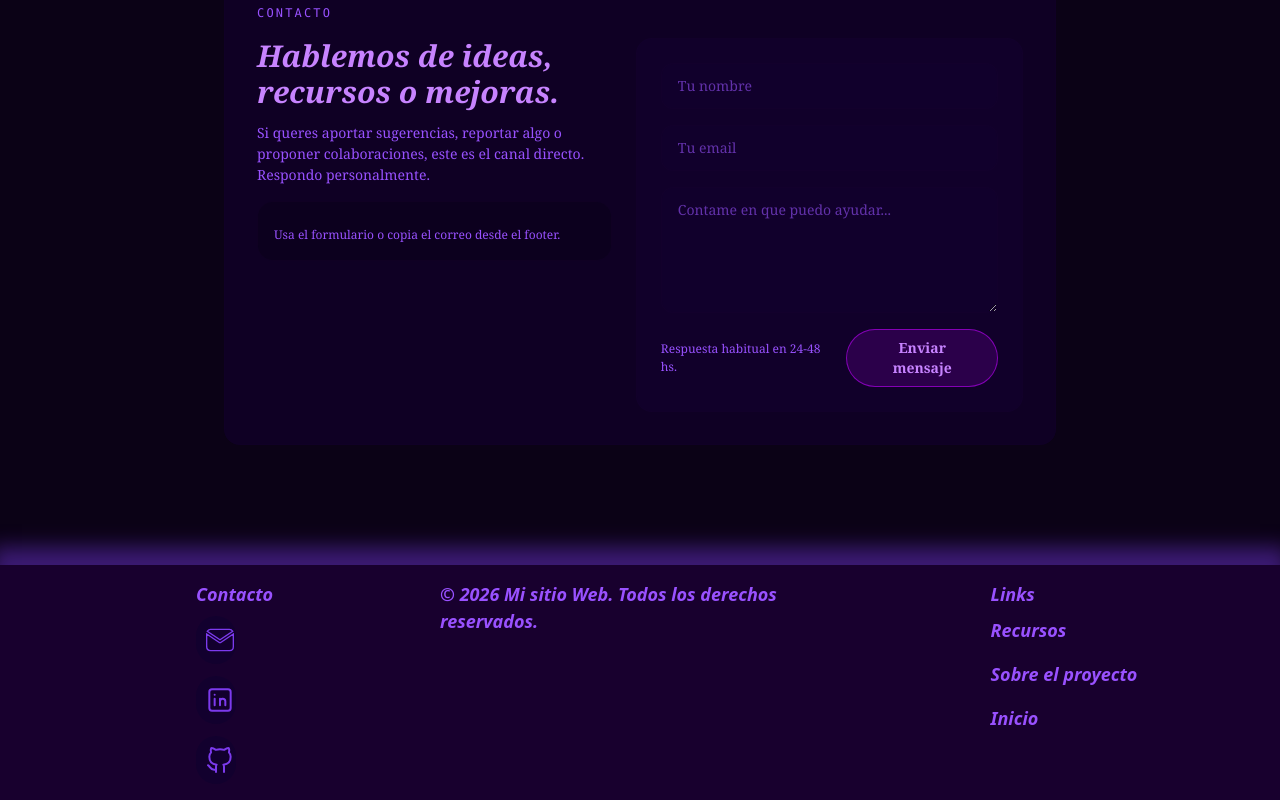
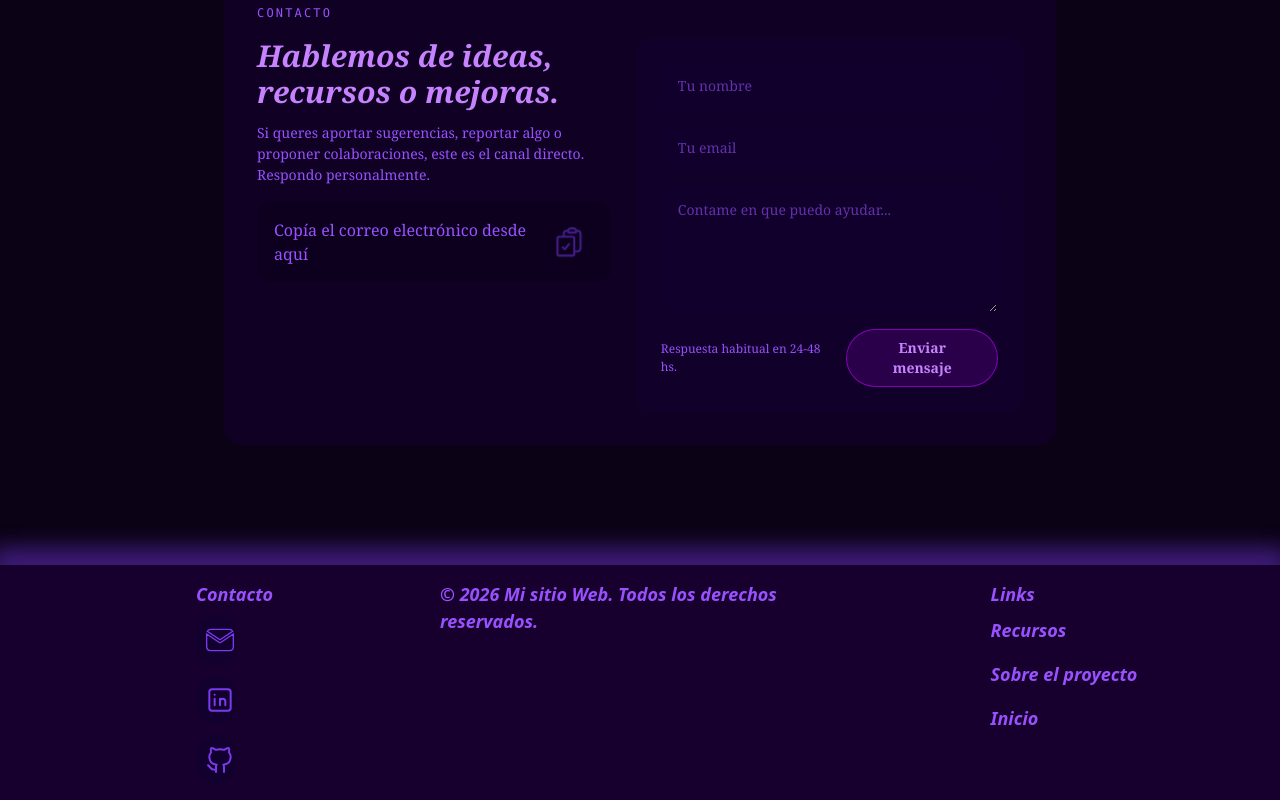
Before and after one commit to MatiasCarlsson/Recursos-Web, a Next.js app: page /sobre-el-proyecto in a window 1280 px wide. Shown: the part 3195-3995 px from the top of the page. Built offline with nearby package versions, Linux system fonts and the light colour scheme; no server answers.

Commit message:
feat: add CopyEmailButton component for easy email copying and enhance global styles with animation

```diff
--- a/src/app/sobre-el-proyecto/page.tsx
+++ b/src/app/sobre-el-proyecto/page.tsx
@@ -1,6 +1,7 @@
 import Image from "next/image";
 import ScrollReveal from "../../components/ScrollReveal";
 import SupportSection from "@/components/about/SupportSection";
+import CopyEmailButton from "@/components/about/CopyEmailButton";
 import ContactForm from "@/components/about/ContactForm";
 
 export const dynamic = "force-static";
@@ -309,17 +310,17 @@ export default function AboutProjectPage() {
             <p className={`${sectionLabelClass} mb-4`}>contacto</p>
             <div className="grid gap-6 lg:grid-cols-[1.1fr_1.2fr]">
               <div>
-                <h2 className="mb-3 text-2xl font-semibold italic text-textPrimary sm:text-3xl">
+                <h2 className="mb-3 text-2xl font-semibold italic sm:text-3xl">
                   Hablemos de ideas, recursos o mejoras.
                 </h2>
                 <p className={`${bodyTextClass} mb-4`}>
                   Si queres aportar sugerencias, reportar algo o proponer colaboraciones, este es el
                   canal directo. Respondo personalmente.
                 </p>
-                <div className="rounded-2xl border border-border/30 bg-primaryColor/35 p-4">
-                  <p className="mt-2 text-xs text-textSecondary">
-                    Usa el formulario o copia el correo desde el footer.
-                  </p>
+                <div className="flex items-center gap-3 rounded-2xl border border-border/30 bg-primaryColor/35 p-4">
+                  <p>
+                    Copía el correo electrónico desde aquí
+                  </p> <CopyEmailButton />
                 </div>
               </div>
 
--- /dev/null
+++ b/src/components/about/CopyEmailButton.tsx
@@ -0,0 +1,42 @@
+"use client";
+
+import { useState } from "react";
+import Image from "next/image";
+
+const EMAIL = "matiascarlsson1@gmail.com";
+
+export default function CopyEmailButton() {
+  const [copied, setCopied] = useState(false);
+
+  const handleClick = async () => {
+    try {
+      await navigator.clipboard.writeText(EMAIL);
+      setCopied(true);
+      window.setTimeout(() => setCopied(false), 1500);
+    } catch (e) {
+      console.error("Clipboard error", e);
+    }
+  };
+
+  return (
+    /* Agregamos 'relative' para que el texto absoluto se posicione respecto a este botón */
+    <button
+      type="button"
+      onClick={handleClick}
+      aria-live="polite"
+      className="relative flex items-center gap-3 rounded-2xl px-3 py-2 hover:bg-primaryColor/30 transition-colors"
+    >
+      <span className="inline-flex items-center justify-center size-7 text-buttonColor" aria-hidden>
+        {/* Aquí mantienes tu animación 'animate-pop' si la configuraste en v4 */}
+        <Image src="/clipboard.svg" alt="Copy email" width={32} height={32} className="animate-pop" />
+      </span>
+
+      {/* TOOLTIP ABSOLUTO: Aparece arriba del botón */}
+      {copied && (
+        <span className="absolute -top-8 left-1/2 -translate-x-1/2 whitespace-nowrap text-xs font-mono px-2 py-1 rounded shadow-md animate-in fade-in slide-in-from-bottom-1 text-textSecondary">
+          ¡Copiado!
+        </span>
+      )}
+    </button>
+  );
+}
--- a/src/styles/global.css
+++ b/src/styles/global.css
@@ -24,7 +24,13 @@
 
   /* Shadows */
   --shadow-footerShadow: 0px -10px 19px 8px rgba(124, 58, 237, 0.43);
+  --animate-pop: pop 2.5s ease-in-out infinite;
+  @keyframes pop {
+    0%, 100% { transform: scale(1); opacity: 1; }
+    50% { transform: scale(1.2); opacity: 0.5; } /* Le sumé un toque de opacidad para que parezca más un parpadeo (blink) */
+  }
 }
+
 
 /* --color-primary: #0b0216; */
 :root {
```
Also changed, not shown: public/clipboard.svg (added).
